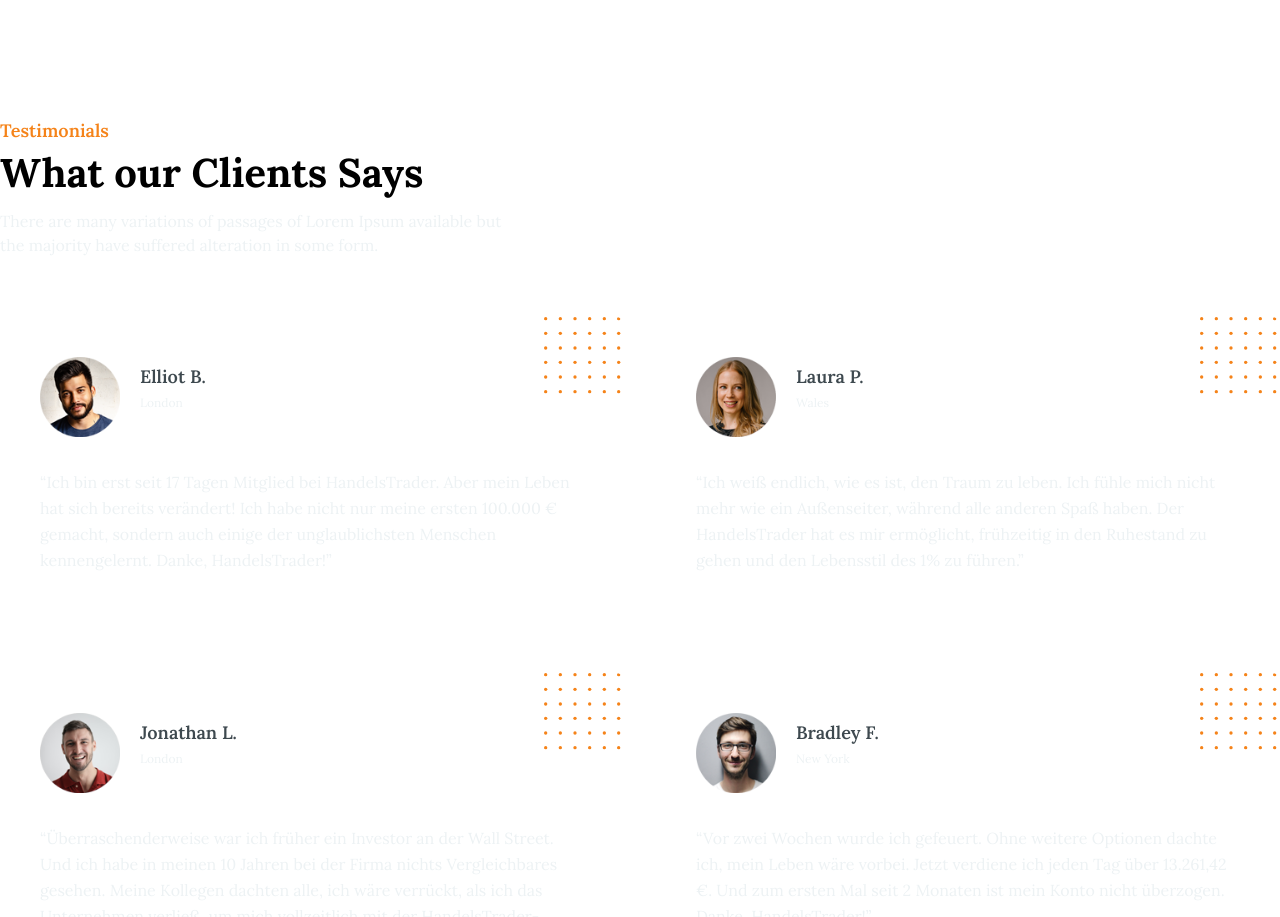
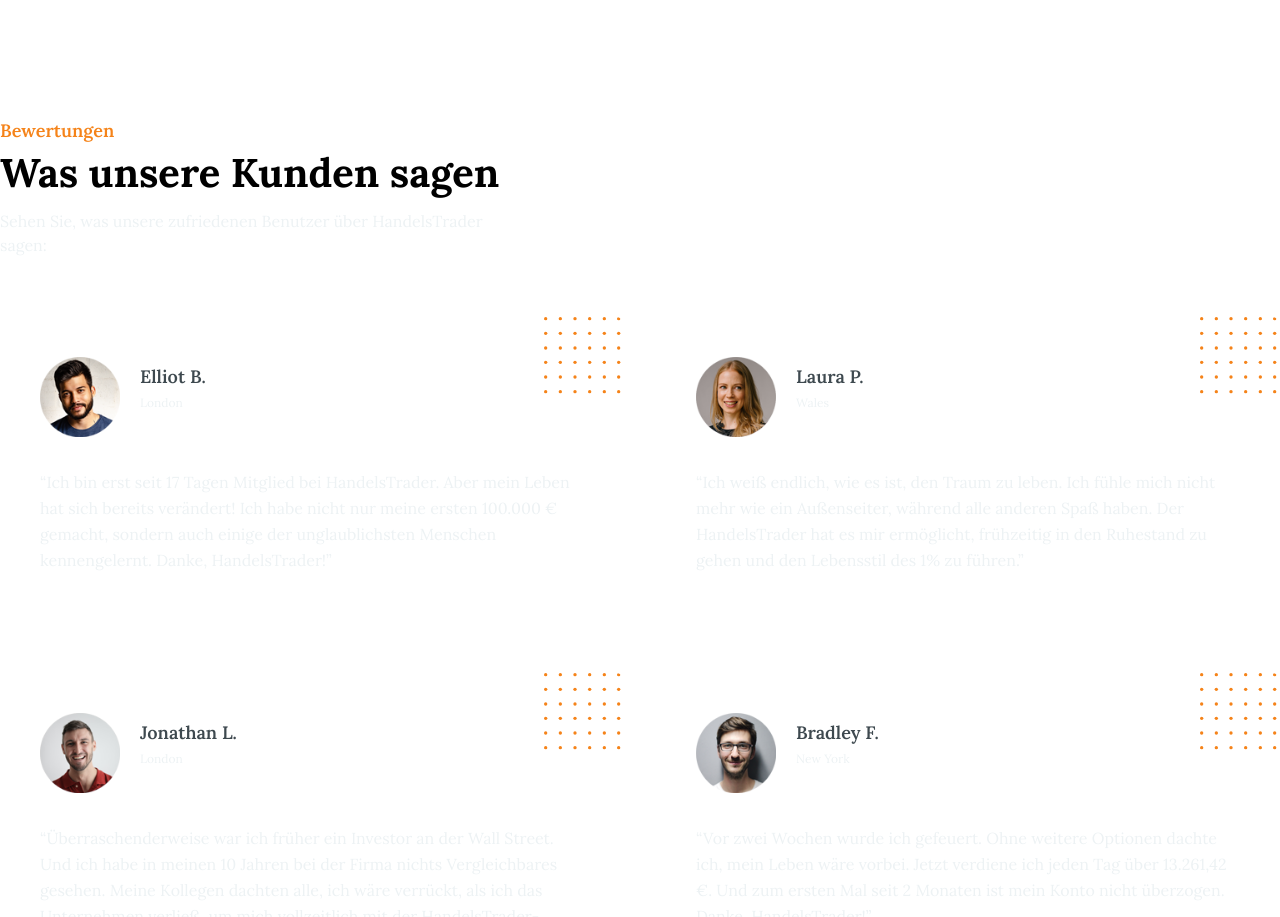
Before and after one commit to milosmicevic/handels-trader, a website built with Vite: page index.html in a window 1280 px wide. Shown: the part 2455-3372 px from the top of the page. Built offline with nearby package versions, Linux system fonts and the light colour scheme; what country-flags-dial-code, tailgrids would draw is missing.

Commit message:
Some Adjustments

```diff
--- a/index.html
+++ b/index.html
@@ -495,11 +495,9 @@
         <div class="-mx-4 flex flex-wrap justify-center">
           <div class="w-full px-4">
             <div class="mb-[60px] max-w-[510px]">
-              <span class="text-[#F58319] mb-2 block text-lg font-semibold">Testimonials</span>
-              <h2 class="text-black mb-4 text-3xl font-bold sm:text-4xl md:text-[40px]">What our Clients Says</h2>
-              <p class="text-body-color text-base">
-                There are many variations of passages of Lorem Ipsum available but the majority have suffered alteration in some form.
-              </p>
+              <span class="text-[#F58319] mb-2 block text-lg font-semibold">Bewertungen</span>
+              <h2 class="text-black mb-4 text-3xl font-bold sm:text-4xl md:text-[40px]">Was unsere Kunden sagen</h2>
+              <p class="text-body-color text-base">Sehen Sie, was unsere zufriedenen Benutzer über HandelsTrader sagen:</p>
             </div>
           </div>
         </div>
```
